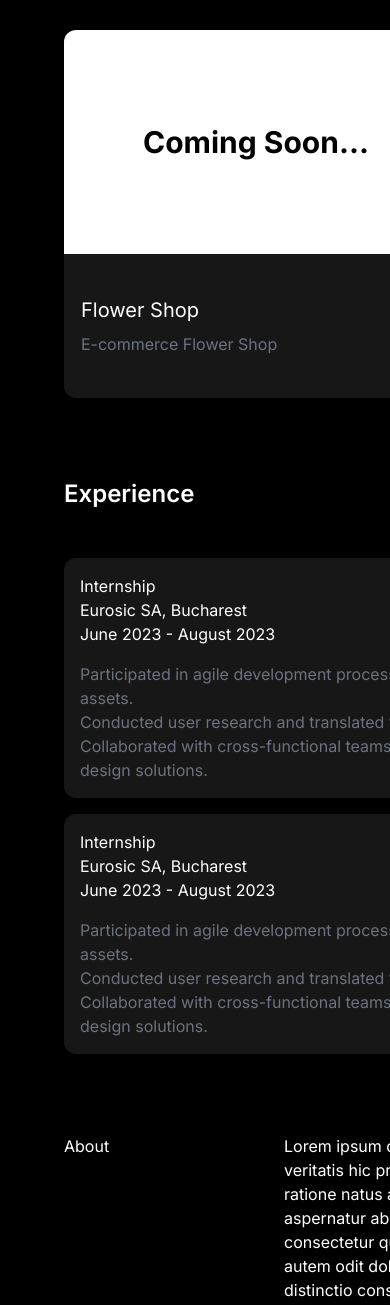
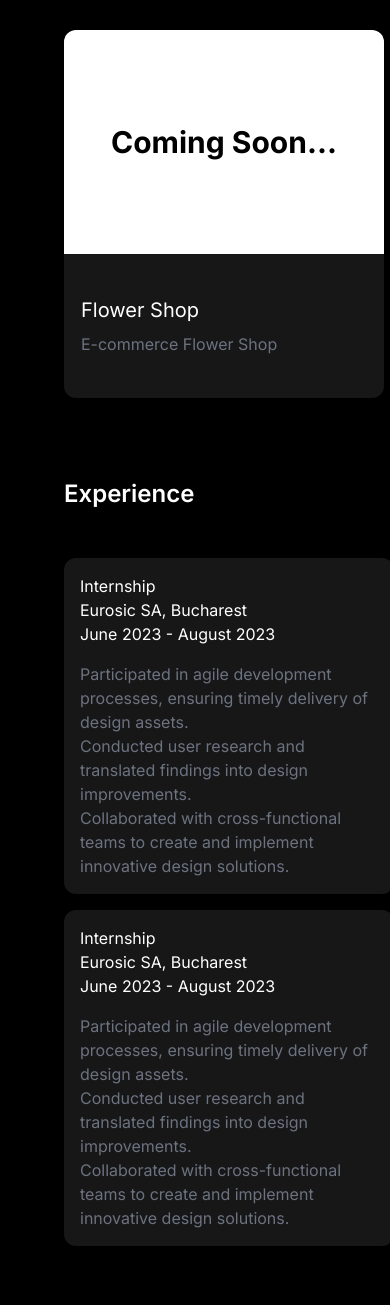
Before and after one commit to FatKappa/CV, a website: page src/index.html in a window 390 px wide. Shown: the part 1680-2985 px from the top of the page. Drawn offline with Linux system fonts and the light colour scheme.

Commit message:
Add files via upload

```diff
--- a/src/index.html
+++ b/src/index.html
@@ -122,34 +122,39 @@
         <div class="flex w-1/4">
           <p class="text-white font-semibold text-2xl">Projects</p>
         </div>
-        <div class="flex w-3/4 card mt-12 lg:mt-0 ">
 <!--Card-->
-          <a href="#card"><!--De pus link-ul cand va fi gata si de scos id-ul din div lin 128-->
-          <div class="relative flex flex-col ">
+        <div class="flex w-3/4 mt-12 lg:mt-0 ">
+
+          <a href=""><!--De pus link-ul cand va fi gata-->
+          <div class="flex flex-col">
+
             <div
-              class="flex items-center justify-center w-96 h-56 bg-white rounded-t-xl relative "
+              class=" sus flex items-center justify-center w-80 lg:w-96 h-56 bg-white rounded-t-xl "
             >
-              <p class="absolute text-3xl font-bold">Coming Soon...</p>
+              <p class="text-3xl font-bold">Coming Soon...</p>
             </div>
 
             <div
-              class="relative flex flex-col justify-center w-96 h-36 bg-neutral-900 rounded-b-xl border border-transparent hover:border-white transition border-opacity-100 ease-in duration-200  "
+              class="jos  flex flex-col justify-center sm:w-80 lg:w-96 h-36 bg-neutral-900 rounded-b-xl border border-transparent hover:border-white transition border-opacity-100 ease-in duration-200  "
             >
               <p class="pl-4 text-white text-xl">Flower Shop</p>
               <p class="pl-4 pt-2 text-gray-500">E-commerce Flower Shop</p>
             </div>
+
           </div>
         </a>
+
         </div>
       </div>
-
+<!--Experienta-->
       <div class="flex justify-center flex-col lg:flex-row w-880">
         <div class="flex w-1/4">
           <p class="text-white font-semibold text-2xl">Experience</p>
         </div>
-        <div class="flex flex-col gap-4 w-3/4 mt-12">
-<!--Experience 1-->
-          <div class="flex flex-col gap-4 w-656 bg-cardbg p-4 rounded-xl">
+  <!--Experience 1-->
+        <div class="flex flex-col gap-4 w-3/4 mt-12 lg:mt-0">
+
+          <div class="flex flex-col gap-4 w-1/2 lg:w-656 bg-cardbg p-4 rounded-xl ">
             <div class="sus">
                 <div class="text-white">
                     <p>Internship</p>
@@ -161,7 +166,7 @@
                     <p>June 2023 - August 2023</p>
                 </div>
             </div>
-            <div class="jos text-gray-500">
+            <div class="jos flex flex-col text-gray-500 ">
                 <div>Participated in agile development processes, ensuring timely delivery of design assets.</div>
                 <div>Conducted user research and translated findings into design improvements.</div>
                 <div> Collaborated with cross-functional teams to create and implement innovative design solutions.</div>
@@ -169,7 +174,7 @@
         </div>
 <!--Experience 2-->
 
-<div class="flex flex-col gap-4 w-656 bg-cardbg p-4 rounded-xl">
+<div class="flex flex-col gap-4 w-1/2 lg:w-656 bg-cardbg p-4 rounded-xl flex-wrap">
     <div class="sus">
         <div class="text-white">
             <p>Internship</p>
--- a/tailwind.config.js
+++ b/tailwind.config.js
@@ -1,6 +1,6 @@
 /** @type {import('tailwindcss').Config} */
 module.exports = {
-  content: ["./src/**/*.{html,js}"],
+  content: ["./src/**/*.{html,js,jpg}"],
   theme: {
     extend: {
       fontFamily:{
```
Also changed, not shown: src/output.css.
